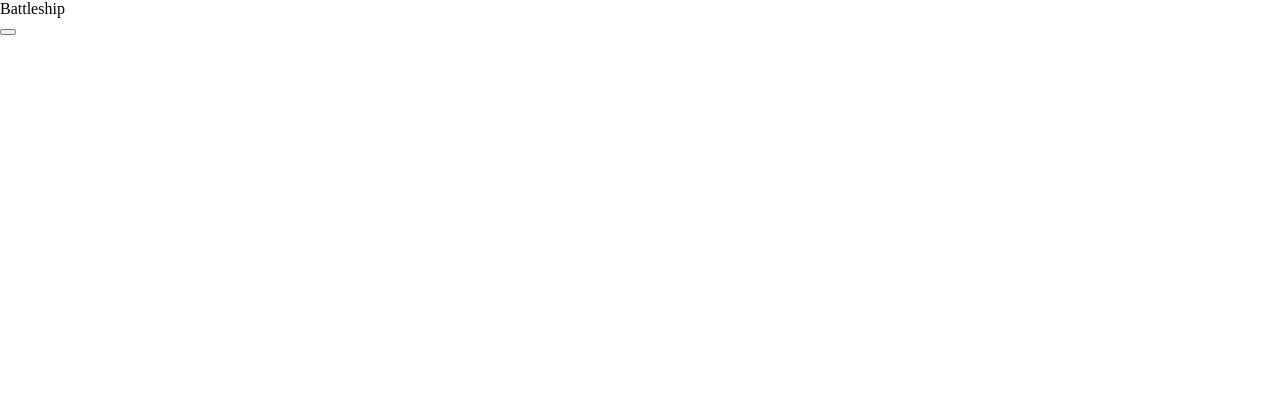
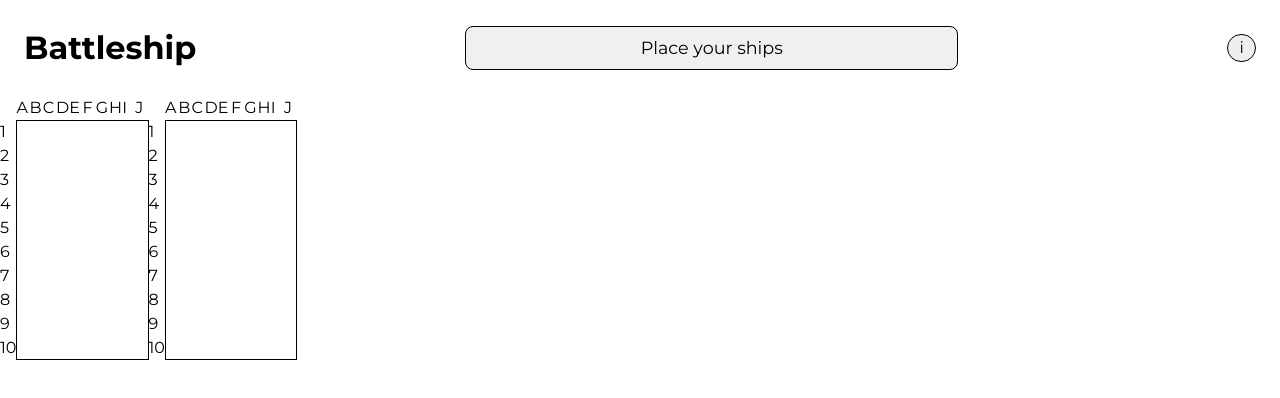
Before and after one commit to Burrpiee/TOP_battleship, a website built with webpack: page src/template.html in a window 1280 px wide. Built offline with nearby package versions, Linux system fonts and the light colour scheme.

Commit message:
Done styling of header

```diff
--- a/src/classes/gameboard.js
+++ b/src/classes/gameboard.js
@@ -1,8 +1,8 @@
 import Ship from "./ship";
 
 export default class Gameboard {
-    constructor() {
-        this.boardSize = 10 // 10 is standard battleship board size
+    constructor(boardSize) {
+        this.boardSize = boardSize;
         this.board = createGrid(this.boardSize);
         this.missedAttacks = [];
         this.ships = [];
@@ -79,10 +79,23 @@ export default class Gameboard {
     areAllShipsSunk() {
         return this.ships.every(ship => ship.isSunk());
     }
+
+    randomlyPlaceShips() {
+
+    }
 }
 
+// Helper functions
 const createGrid = (size) => {
     return [...Array(size)].map(() =>
         [...Array(size)].map(() => ({hasShip: false, isHit: false, shipRef: null,}))
     );
+};
+
+const getRandomNumber = (min, max) => {
+    return Math.floor(Math.random() * (max - min + 1) + min);
 }
+
+const getRandomBool = () => {
+    return Math.random() < 0.5;
+}
--- a/src/classes/player.js
+++ b/src/classes/player.js
@@ -1,9 +1,9 @@
 import Gameboard from "./gameboard";
 
 export default class Player {
-    constructor(name) {
+    constructor(name, boardSize) {
         this.name = name;
-        this.gameboard = new Gameboard();
+        this.gameboard = new Gameboard(boardSize);
     }
 
     attack(target, x, y) {
--- a/src/domManager.js
+++ b/src/domManager.js
@@ -1,5 +1,14 @@
 
-const renderBoard = (board, container) => {
+const setupWrapper = (boardSize, wrapperElement) => {
+    if (!wrapperElement) return;
+
+    const template = `1fr repeat(${boardSize}}, 1fr)`
+
+    wrapperElement.style.gridTemplateColumns = template;
+    wrapperElement.style.gridTemplateRows = template;
+}
+
+const renderBoard = (boardSize, container) => {
     if (!container) {
         console.error('Container cannot be found');
         return;
@@ -7,12 +16,10 @@ const renderBoard = (board, container) => {
 
     container.innerHTML = '';
 
-    const size = board.length;
+    container.style.gridTemplateColumns = `repeat(${boardSize}, 1fr)`;
 
-    container.style.gridTemplateColumns = `repeat(${size}, 1fr)`;
-
-    for(let x = 0; x < size; x++) {
-        for(let y = 0; y < size; y++){
+    for(let x = 0; x < boardSize; x++) {
+        for(let y = 0; y < boardSize; y++){
             const cell = document.createElement('div');
 
             cell.dataset.x = x;
@@ -25,19 +32,17 @@ const renderBoard = (board, container) => {
     }
 };
 
-const renderLabels = (board, wrapper) => {
+const renderLabels = (boardSize, wrapper) => {
     if (!wrapper) return;
-
-    const size = board.length;
 
     const columnLabel = wrapper.querySelector('.column-labels');
     const rowLabel = wrapper.querySelector('.row-labels');
 
     columnLabel.style.display = 'grid';
-    columnLabel.style.gridTemplateColumns = `repeat(${size}, 1fr)`;
+    columnLabel.style.gridTemplateColumns = `repeat(${boardSize}, 1fr)`;
 
     rowLabel.style.display = 'grid';
-    rowLabel.style.gridTemplateRows = `repeat(${size}, 1fr)`;
+    rowLabel.style.gridTemplateRows = `repeat(${boardSize}, 1fr)`;
 
     // First cell of label grid is blank
     // const emptyCellCol = document.createElement('div');
@@ -45,7 +50,7 @@ const renderLabels = (board, wrapper) => {
     // columnLabel.appendChild(emptyCellCol);
     // rowLabel.appendChild(emptyRowCol);
 
-    for(let i = 0; i < size; i++) {
+    for(let i = 0; i < boardSize; i++) {
         const cellCol = document.createElement('div');
         const cellRow = document.createElement('div');
 
@@ -69,7 +74,8 @@ const displayMessage = () => {
 
 };
 
-export default {
+export {
+    setupWrapper,
     renderBoard,
     renderLabels,
     updateCell,
--- a/src/index.js
+++ b/src/index.js
@@ -4,23 +4,38 @@ import Player from "./classes/player";
 import Ship from "./classes/ship";
 
 import {
+    setupWrapper,
     renderBoard,
     renderLabels,
     updateCell,
     displayMessage,
 } from "./domManager";
 
+let dom = {};
 
-const dom = {
-    player1Wrapper: document.getElementById('player1-wrapper'),
-    player2Wrapper: document.getElementById('player2-wrapper'),
-    player1Container: document.getElementById('player1-container'),
-    player2Container: document.getElementById('player2-container'),
+const cacheDom = () => {
+    dom.player1Wrapper = document.getElementById('player1-wrapper');
+    dom.player2Wrapper = document.getElementById('player2-wrapper');
+    dom.player1Container = document.getElementById('player1-container');
+    dom.player2Container = document.getElementById('player2-container');
 };
 
 const init = () => {
-    const player1 = new Player();
-    const player2 = new Player();
+    cacheDom();
+    const boardSize = 10;
 
-    renderBoard(player1.gameboard, player1Container)
+    const player1 = new Player('player1', boardSize);
+    const player2 = new Player('player2', boardSize);
+
+    // Player 1 setup
+    setupWrapper(boardSize, dom.player1Wrapper);
+    renderLabels(boardSize, dom.player1Wrapper);
+    renderBoard(player1.gameboard.board, dom.player1Container);
+
+    //Player 2 setup
+    setupWrapper(boardSize, dom.player2Wrapper);
+    renderLabels(boardSize, dom.player2Wrapper);
+    renderBoard(player.gameboard.board, dom.player2Container);
 };
+
+init();
--- a/src/styles.css
+++ b/src/styles.css
@@ -1,21 +1,74 @@
+
 * {
     box-sizing: border-box;
     margin: 0;
+    font-family: 'Montserrat', sans-serif;
 }
 
-.body {
+body {
     line-height: 1.5;
-    height: 100vh;
+    min-height: 100vh;
     -webkit-font-smoothing: antialiased;
+
+    display: flex;
+    flex-direction: column;
 }
 
 input, button, textarea, select {
   font: inherit;
 }
 
-.board-Container{
+/* Header Section */
+header {
+    display: flex;
+    width: 100%;
+    justify-content: space-between;
+    align-items: center;
+
+    padding: 1.5rem;
+}
+
+.display {
+    padding: 0.5rem;
+    border: 1px solid black;
+    border-radius: 0.5rem;
+    width: 40%;
+    background-color: #f0f0f0;
+    text-align: center;
+    font-size: 1.1rem;
+}
+
+.instructions {
+    height: 1.8rem;
+    width: 1.8rem;
+    border-radius: 50%;
+    border: 1px solid black;
+
+    cursor: pointer;
+
+    &:hover {
+        background-color: lightskyblue;
+    }
+}
+
+.gameboard-container {
+    display: flex;
+
+}
+
+.gameboard-wrapper {
     display: grid;
 
+    gap: inherit;
+}
+
+.board-container{
+    grid-column: 2;
+    grid-row: 2;
+
+    display: grid;
+
+    border: 1px solid black;
 }
 
 .board-cell {
--- a/src/template.html
+++ b/src/template.html
@@ -4,23 +4,26 @@
     <meta charset="UTF-8">
     <meta name="viewport" content="width=device-width, initial-scale=1.0">
     <title>Battleship</title>
+    <link rel="preconnect" href="https://fonts.googleapis.com">
+    <link rel="preconnect" href="https://fonts.gstatic.com" crossorigin>
+    <link href="https://fonts.googleapis.com/css2?family=Montserrat:ital,wght@0,100..900;1,100..900&display=swap" rel="stylesheet">
 </head>
 <body>
     <header>
-        <div class="header-container">
-            <div class="title">Battleship</div>
-            <div class="display" id="display"></div>
-            <button class="instructions" id="instructions"></button>
-        </div>
+        <h1 class="title">Battleship</h1>
+        <div class="display" id="display">Place your ships</div>
+        <button class="instructions" id="instructions">i</button>
     </header>
     <main>
-        <div class="gameboard-containers">
-            <div id="player1-wrapper">
+        <div class="gameboard-container">
+            <div id="player1-wrapper" class="gameboard-wrapper">
+                <div class="empty-cell"></div>
                 <div class="column-labels"></div>
                 <div class="row-labels"></div>
                 <div class="board-container" id="player1-container"></div>
             </div>
-            <div id="player2-wrapper">
+            <div id="player2-wrapper" class="gameboard-wrapper">
+                <div class="empty-cell"></div>
                 <div class="column-labels"></div>
                 <div class="row-labels"></div>
                 <div class="board-container" id="player2-container"></div>
```
